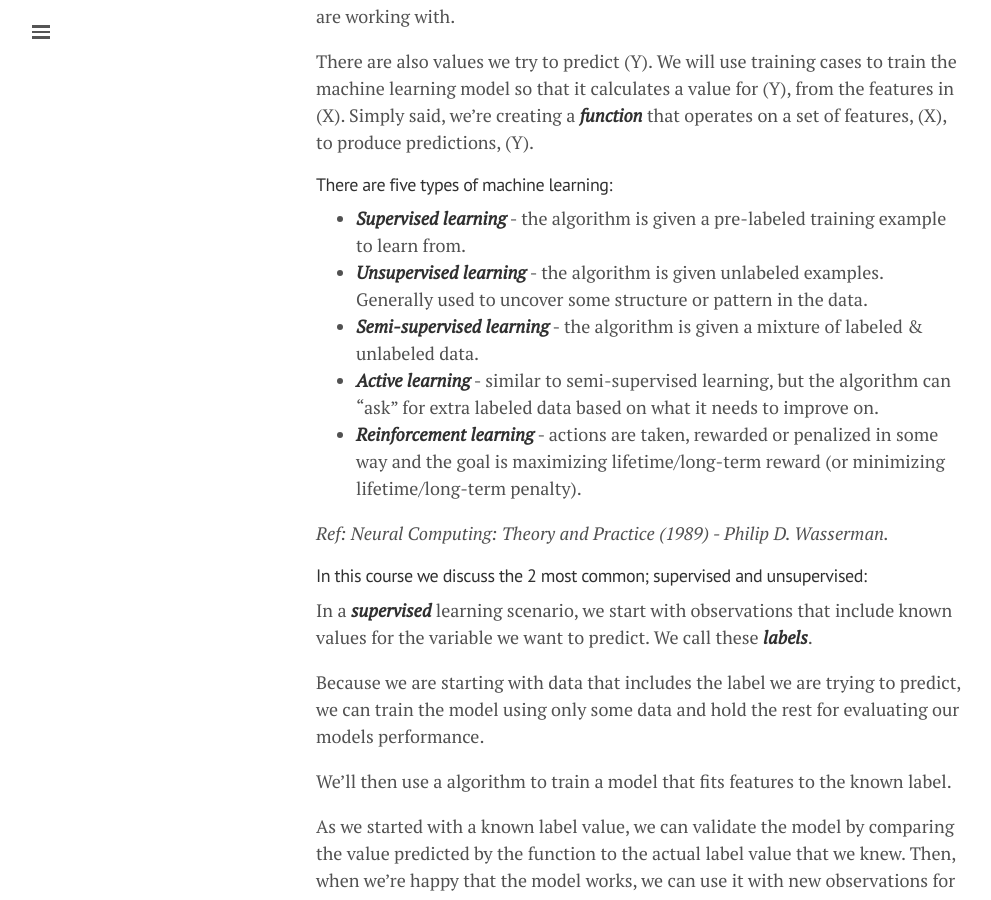
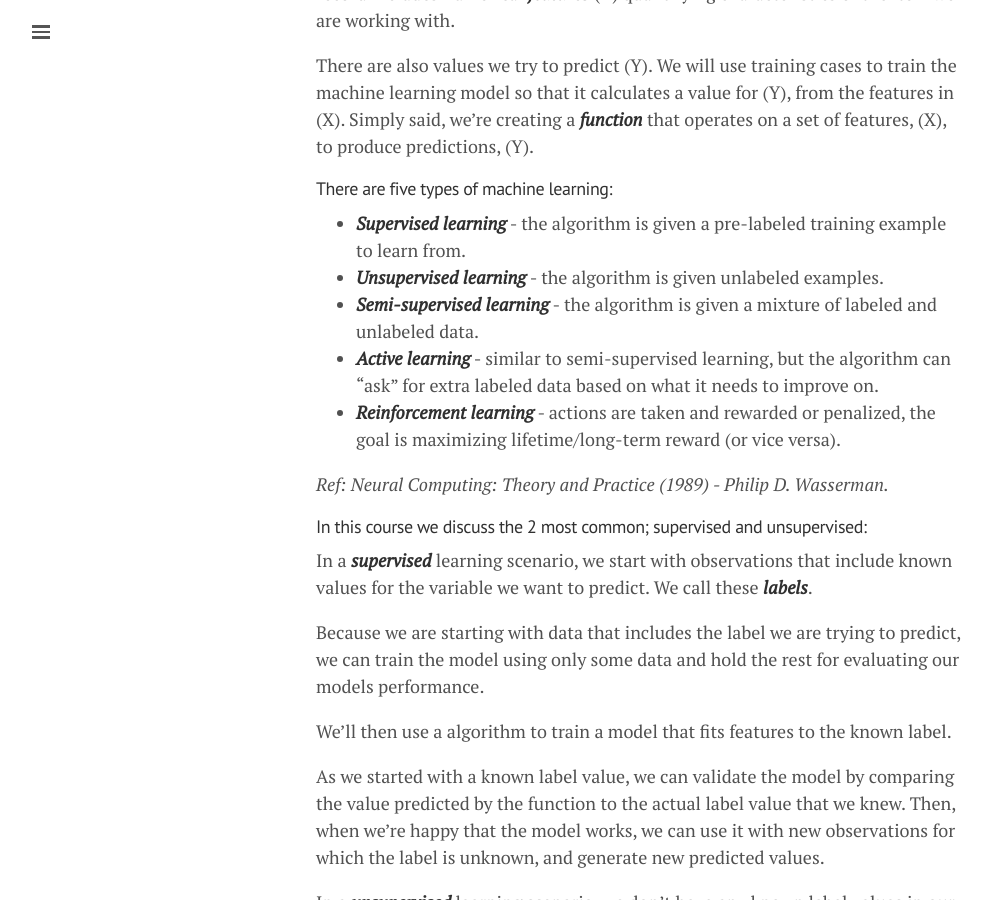
Before and after one commit to lgeurts/lgeurts.github.io, a Jekyll site: the page built from _posts/2018-06-29-artificial-intelligence-basics.md, in a window 1280 px wide and 900 px high, scrolled down 1259 px. Shown: the whole window, without its empty margins (0-991 px from the left). Built offline with Jekyll 4.4.1, drawn with Linux system fonts in a browser that asks for light colours; nearby versions of some CDN libraries.

Commit message:
Update 2018-06-29-artificial-intelligence-basics.md

```diff
--- a/_posts/2018-06-29-artificial-intelligence-basics.md
+++ b/_posts/2018-06-29-artificial-intelligence-basics.md
@@ -23,7 +23,7 @@
 > 1. What is Machine Learning?
 > 2. Techniques
 
-**1. What is Machine Learning?**
+### 1. What is Machine Learning?
 
 Machine learning provides the foundation for artificial intelligence. We train our software model using data e.g. the model learns from the training cases and then we use the trained model to make predictions for new data cases.
 
@@ -33,10 +33,10 @@
 
 ###### There are five types of machine learning:
 * ***Supervised learning*** - the algorithm is given a pre-labeled training example to learn from.
-* ***Unsupervised learning*** - the algorithm is given unlabeled examples. Generally used to uncover some structure or pattern in the data.
-* ***Semi-supervised learning*** - the algorithm is given a mixture of labeled & unlabeled data.
+* ***Unsupervised learning*** - the algorithm is given unlabeled examples.
+* ***Semi-supervised learning*** - the algorithm is given a mixture of labeled and unlabeled data.
 * ***Active learning*** - similar to semi-supervised learning, but the algorithm can "ask" for extra labeled data based on what it needs to improve on.
-* ***Reinforcement learning*** - actions are taken, rewarded or penalized in some way and the goal is maximizing lifetime/long-term reward (or minimizing lifetime/long-term penalty).
+* ***Reinforcement learning*** - actions are taken and rewarded or penalized, the goal is maximizing lifetime/long-term reward (or vice versa).
 
 *Ref: Neural Computing: Theory and Practice (1989) - Philip D. Wasserman.*
 
@@ -53,7 +53,7 @@
 
 We'll train the model by finding similarities between observations. Once we have trained this model, more observations are added to a ***cluster*** of observations with akin characteristics. (Cluster = Group)
 
-**2. Techniques**
+### 2. Techniques
 
 When we need to predict a numeric value, for example an amount of calories, we use a supervised learning technique called ***regression***.
 
```
